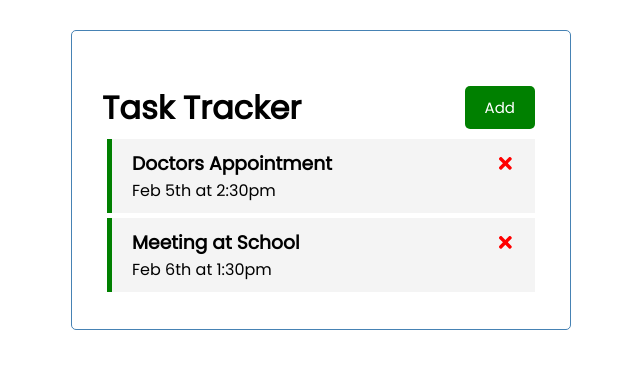
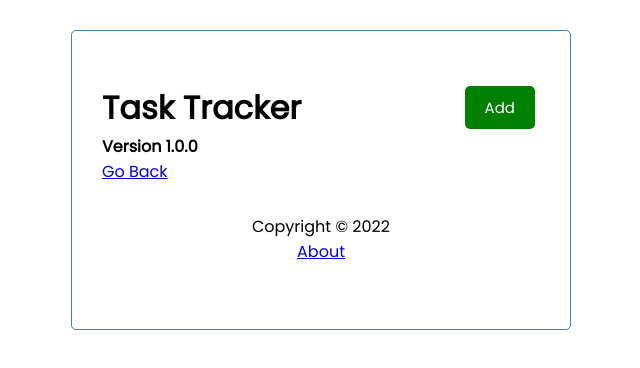
Before and after one commit to OlhaYarosh1/React-Task-Tracker, a React (Create React App) app: page /about in a window 1280 px wide. Shown: the top 368 px of the page, without its empty margins (319-959 px from the left). Built offline with nearby package versions, Linux system fonts and the light colour scheme; data requests are answered from the project's data file.

Commit message:
Routing, footer & about.

```diff
--- a/package.json
+++ b/package.json
@@ -10,6 +10,7 @@
     "react": "^18.2.0",
     "react-dom": "^18.2.0",
     "react-icons": "^4.4.0",
+    "react-router-dom": "^6.3.0",
     "react-scripts": "5.0.1",
     "web-vitals": "^2.1.4"
   },
--- a/src/App.js
+++ b/src/App.js
@@ -1,7 +1,10 @@
 import { useState, useEffect } from 'react'
+import { BrowserRouter as Router, Route, Routes } from 'react-router-dom'
 import Header from './components/Header'
 import Tasks from './components/Tasks'
 import AddTask from './components/AddTask'
+import Footer from './components/Footer'
+import About from './components/About'
 
 const App = () => {
   const [showAddTask, setShowAddTask] = useState(false)
@@ -83,12 +86,17 @@
 }
 
 return (
-    <div className="container">
+  <Router>
+    <div className='container'>
       <Header
-      onAdd={() => setShowAddTask
-        (!showAddTask)}
+        onAdd={() => setShowAddTask(!showAddTask)}
         showAdd={showAddTask}
       />
+      <Routes>
+        <Route
+          path='/'
+          element={
+            <>
               {showAddTask && <AddTask onAdd={addTask} />}
               {tasks.length > 0 ? (
                 <Tasks
@@ -99,8 +107,15 @@
               ) : (
                 'No Tasks To Show'
               )}
+            </>
+          }
+        />
+        <Route path='/about' element={<About />} />
+      </Routes>
+      <Footer />
     </div>
-  );
+  </Router>
+)
 }
 
 export default App;
--- /dev/null
+++ b/src/components/About.js
@@ -0,0 +1,12 @@
+import { Link } from 'react-router-dom'
+
+const About = () => {
+  return (
+    <div>
+        <h4>Version 1.0.0</h4>
+        <Link to='/'>Go Back</Link>
+    </div>
+  )
+}
+
+export default About
--- /dev/null
+++ b/src/components/Footer.js
@@ -0,0 +1,12 @@
+import { Link } from 'react-router-dom'
+
+const Footer = () => {
+  return (
+    <footer>
+        <p>Copyright &copy; 2022</p>
+        <Link to="/about">About</Link>
+    </footer>
+  )
+}
+
+export default Footer
```
Also changed, not shown: 2 other files (tests, documents, lock files or other folders). Lines whose indentation alone changed are shown as unchanged.
